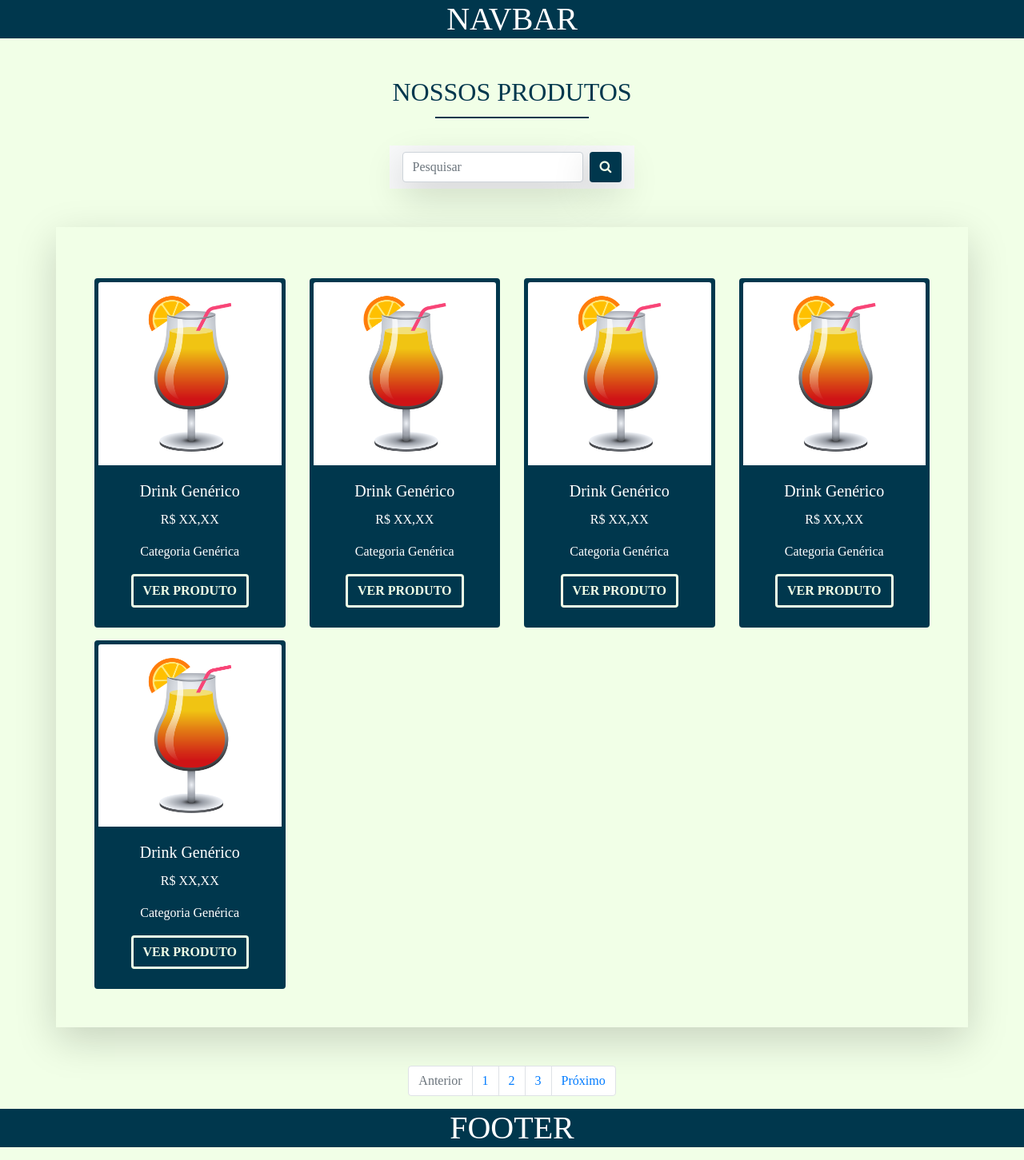
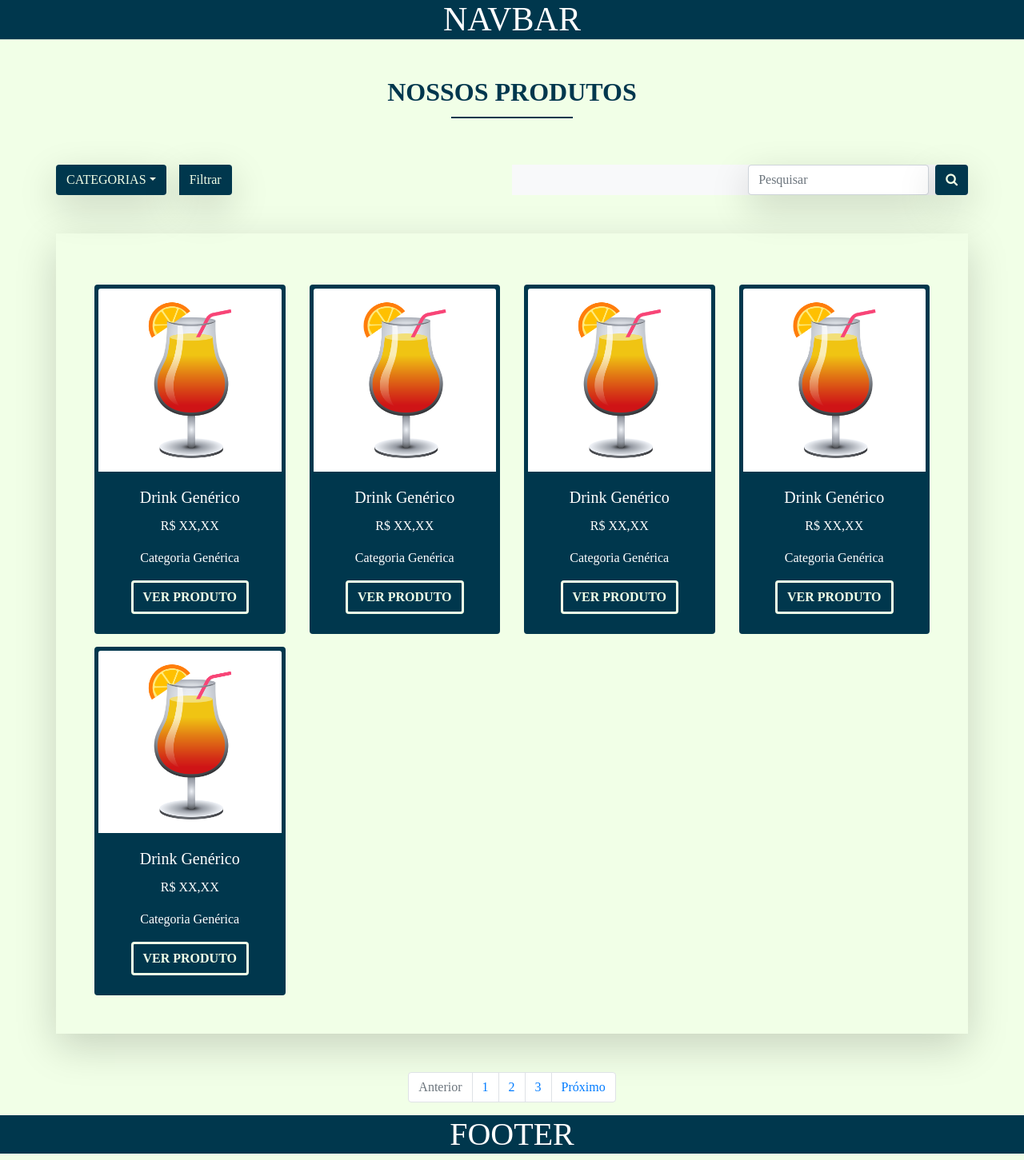
Before and after one commit to Pedro-Brion/Trainee2021.1, a PHP site: page /html/view-produtos.html in a window 1280 px wide. Shown: the whole page at 80% size. Run offline with PHP 8.4, Linux system fonts and the light colour scheme; some web fonts are replaced.

Commit message:
mensagem especificando o que foi feito

```diff
--- a/briondrinks/css/css-produtos.css
+++ b/briondrinks/css/css-produtos.css
@@ -7,45 +7,72 @@ h1 {
     background-color: #00374d;
 }
 
-h2 {
+.title-page{
+    margin-left: 5px;
+    margin-right: 5px;
+    font-size: 32px;
+    text-align: center;
+    position: relative;
     color:#00374d;
-}
 
-.title-page{
-    text-align: center;
-    position: relative
+        animation-name: aparição-lateral;
+        animation-duration: 1.5s;
 }
 
 .title-page::after{
     content:"";
     border-top: 2px solid #00374d;
-    width: 15%;
+    width: 12%;
     position:absolute;
     top: 50px;
-    left: 42.5%;
+    left: 44%;
 }
 
-.cor-principal{
+.filtro-pesquisa{
+        animation-name: aparição-lateral;
+        animation-duration: 1.5s;
+}
+
+.cor-botoes{
+    background-color:#00374d;
+    color:#f1ffe7;
+}
+
+.cor-botoes:hover{
+    transform: scale(1.1,1.1);
+}
+
+.card-produto{
     background-color:#00374d;
     color: white;
+
+    animation-name: aparição-produtos;
+    animation-duration: 1.5s;
 }
 
-.borda{
+.card-produto:hover{
+    transform: scale(1.05,1.05);
+}
+
+.card-borda{
     border-width: 5px;
     border-style: solid;
     border-color: #00374d;
 }
 
-.cor-botao{
+.card-botao{
     background-color:#00374d;
     color:#f1ffe7;
     font-weight:bold;
     border: 3px solid #f1ffe7;
 }
 
-.lupa{
-    background-color:#00374d;
-    color:#f1ffe7;
+.card-botao:hover{
+    transform: scale(1.1,1.1);
+}
+
+.categoria-estilo{
+    font-size: 20px;
 }
 
 @media (max-width: 900px){
@@ -53,10 +80,10 @@ h2 {
     .title-page::after{
         content:"";
         border-top: 2px solid #00374d;
-        width: 30%;
+        width: 15%;
         position:absolute;
         top: 50px;
-        left: 35.5%;
+        left: 42.5%;
     }
 
 }
@@ -78,3 +105,13 @@ h2 {
     }
 
 }
+
+@keyframes aparição-produtos {
+    0% {opacity: 0; transform: scale(0.5,0.5 ) }
+    100% {opacity: 1; transform: scale(1,1) }
+}
+
+@keyframes aparição-lateral {
+    0% {opacity: 0; transform: translate(-30px, 0px) }
+    100% {opacity: 1; transform: translate(0px,0px) }
+}
--- a/briondrinks/html/view-produtos.html
+++ b/briondrinks/html/view-produtos.html
@@ -14,76 +14,93 @@
 </head>
 <body>
     <!-- Aqui começa a navbar-->
-    <h1 class="text-center cor-principal">NAVBAR</h1>
+    <h1 class="text-center card-produto">NAVBAR</h1>
 
     <!-- Aqui começa o título-->
-    <h2 class="title-page mt-5 mb-5">NOSSOS PRODUTOS</h2>
+    <h2 class="title-page mt-5 mb-5"><b>NOSSOS PRODUTOS</b></h2>
 
-    <!-- Aqui começa a barra de pesquisa-->
-    <div class="d-flex justify-content-center">
-        <nav class="navbar navbar-light bg-light">
-            <form class="form-inline">
-                <input class="form-control mr-sm-2 shadow-lg" type="search" placeholder="Pesquisar" aria-label="Pesquisar">
-                <button class="btn my-2 my-sm-0 lupa shadow-lg" type="submit"><i class="fa fa-search"></i></button>
-            </form>
-        </nav>
+    <!-- Aqui começa a barra de pesquisa e filtro-->
+    <div class="container">
+        <div class="row filtro-pesquisa">
+            <div class="col-sm-6 p-0 col-auto mx-auto mt-4">
+                <div class="btn-group">
+
+                    <button class="btn btn dropdown-toggle cor-botoes shadow-lg" type="button" data-toggle="dropdown" aria-haspopup="true" aria-expanded="false">CATEGORIAS</button>
+                    <div class="dropdown-menu">
+                        <li> <span> &#8287; </span> <input type="checkbox" aria-label="Chebox para permitir input text"> <span class="categoria-estilo">Categoria 1</span> </li>
+                        <li> <span> &#8287; </span> <input type="checkbox" aria-label="Chebox para permitir input text"> <span class="categoria-estilo">Categoria 2</span> </li>
+                        <li> <span> &#8287; </span> <input type="checkbox" aria-label="Chebox para permitir input text"> <span class="categoria-estilo">Categoria 3</span> </li>
+                    </div>
+
+                    <button type="button" class="btn btn-md ml-3 cor-botoes shadow-lg">Filtrar</button>
+
+                </div>
+            </div>
+            <div class="col-sm-6 p-0 col-auto mx-auto mt-4">
+                <nav class="navbar navbar-light bg-light flex-row justify-content-end p-0">
+                    <form class="form-inline">
+                        <input class="form-control mr-sm-2 shadow-lg" type="search" placeholder="Pesquisar" aria-label="Pesquisar">
+                        <button class="btn my-2 my-sm-0 cor-botoes lupa shadow-lg" type="submit"><i class="fa fa-search"></i></button>
+                    </form>
+                </nav>
+            </div>
+        </div>
     </div>
-
     <!-- Aqui começam os cards-->
     <div class="container shadow-lg mt-5 mb-5 p-5">
         <div class="row">
-            <div class="col-12 col-md-4 col-lg-3">
-                <div class="card text-center shadow-p borda cor-principal mt-3" >
-                    <img class="card-img-top tamanho-imagem" src="../img/drink5.png" alt="Imagem do drink">
+            <div class="col-12 col-sm-6 col-md-4 col-lg-3">
+                <div class="card text-center shadow-p card-borda card-produto mt-3" >
+                    <img class="card-img-top" src="../img/drink5.png" alt="Imagem do drink">
                     <div class="card-body">
                         <h5 class="card-title">Drink Genérico</h5>
                         <p class="card-text">R$ XX,XX</p>
                         <p class="card-text">Categoria Genérica</p>
-                        <button type="button" class="btn cor-botao">VER PRODUTO</button>
+                        <button type="button" class="btn card-botao">VER PRODUTO</button>
                     </div>
                 </div>
             </div>
-            <div class="col-12 col-md-4 col-lg-3">
-                <div class="card text-center shadow-p borda cor-principal mt-3" >
-                    <img class="card-img-top tamanho-imagem" src="../img/drink5.png" alt="Imagem do drink">
+            <div class="col-12 col-sm-6 col-md-4 col-lg-3">
+                <div class="card text-center shadow-p card-borda card-produto mt-3" >
+                    <img class="card-img-top" src="../img/drink5.png" alt="Imagem do drink">
                     <div class="card-body">
                         <h5 class="card-title">Drink Genérico</h5>
                         <p class="card-text">R$ XX,XX</p>
                         <p class="card-text">Categoria Genérica</p>
-                        <button type="button" class="btn cor-botao">VER PRODUTO</button>
+                        <button type="button" class="btn card-botao">VER PRODUTO</button>
                     </div>
                 </div>
             </div>
-            <div class="col-12 col-md-4 col-lg-3">
-                <div class="card text-center shadow-p borda cor-principal mt-3" >
-                    <img class="card-img-top tamanho-imagem" src="../img/drink5.png" alt="Imagem do drink">
+            <div class="col-12 col-sm-6 col-md-4 col-lg-3">
+                <div class="card text-center shadow-p card-borda card-produto mt-3" >
+                    <img class="card-img-top" src="../img/drink5.png" alt="Imagem do drink">
                     <div class="card-body">
                         <h5 class="card-title">Drink Genérico</h5>
                         <p class="card-text">R$ XX,XX</p>
                         <p class="card-text">Categoria Genérica</p>
-                        <button type="button" class="btn cor-botao">VER PRODUTO</button>
+                        <button type="button" class="btn card-botao">VER PRODUTO</button>
                     </div>
                 </div>
             </div>
-            <div class="col-12 col-md-4 col-lg-3">
-                <div class="card text-center shadow-p borda cor-principal mt-3" >
-                    <img class="card-img-top tamanho-imagem" src="../img/drink5.png" alt="Imagem do drink">
+            <div class="col-12 col-sm-6 col-md-4 col-lg-3">
+                <div class="card text-center shadow-p card-borda card-produto mt-3" >
+                    <img class="card-img-top" src="../img/drink5.png" alt="Imagem do drink">
                     <div class="card-body">
                         <h5 class="card-title">Drink Genérico</h5>
                         <p class="card-text">R$ XX,XX</p>
                         <p class="card-text">Categoria Genérica</p>
-                        <button type="button" class="btn cor-botao">VER PRODUTO</button>
+                        <button type="button" class="btn card-botao">VER PRODUTO</button>
                     </div>
                 </div>
             </div>
-            <div class="col-12 col-md-4 col-lg-3">
-                <div class="card text-center shadow-p borda cor-principal mt-3" >
-                    <img class="card-img-top tamanho-imagem" src="../img/drink5.png" alt="Imagem do drink">
+            <div class="col-12 col-sm-6 col-md-4 col-lg-3">
+                <div class="card text-center shadow-p card-borda card-produto mt-3" >
+                    <img class="card-img-top" src="../img/drink5.png" alt="Imagem do drink">
                     <div class="card-body">
                         <h5 class="card-title">Drink Genérico</h5>
                         <p class="card-text">R$ XX,XX</p>
                         <p class="card-text">Categoria Genérica</p>
-                        <button type="button" class="btn cor-botao">VER PRODUTO</button>
+                        <button type="button" class="btn card-botao">VER PRODUTO</button>
                     </div>
                 </div>
             </div>
@@ -92,7 +109,7 @@
 
     </div>
 <!-- Aqui começa a paginação-->
-    <nav aria-label="Navegação da página de produtos">
+    <nav aria-label="Navegação da página de produtos" class="filtro-pesquisa">
         <ul class="pagination justify-content-center">
           <li class="page-item disabled">
             <a class="page-link" href="#" tabindex="-1">Anterior</a>
@@ -106,6 +123,10 @@
         </ul>
     </nav>
 <!-- Aqui começa o footer-->
-    <h1 class="text-center cor-principal">FOOTER</h1>
+    <h1 class="text-center card-produto">FOOTER</h1>
+
+    <script src="https://code.jquery.com/jquery-3.3.1.slim.min.js" integrity="sha384-q8i/X+965DzO0rT7abK41JStQIAqVgRVzpbzo5smXKp4YfRvH+8abtTE1Pi6jizo" crossorigin="anonymous"></script>
+    <script src="https://cdnjs.cloudflare.com/ajax/libs/popper.js/1.14.3/umd/popper.min.js" integrity="sha384-ZMP7rVo3mIykV+2+9J3UJ46jBk0WLaUAdn689aCwoqbBJiSnjAK/l8WvCWPIPm49" crossorigin="anonymous"></script>
+    <script src="https://stackpath.bootstrapcdn.com/bootstrap/4.1.3/js/bootstrap.min.js" integrity="sha384-ChfqqxuZUCnJSK3+MXmPNIyE6ZbWh2IMqE241rYiqJxyMiZ6OW/JmZQ5stwEULTy" crossorigin="anonymous"></script>
 </body>
 </html>
```
Also changed, not shown: briondrinks/font/Voga-Medium.otf (deleted).
